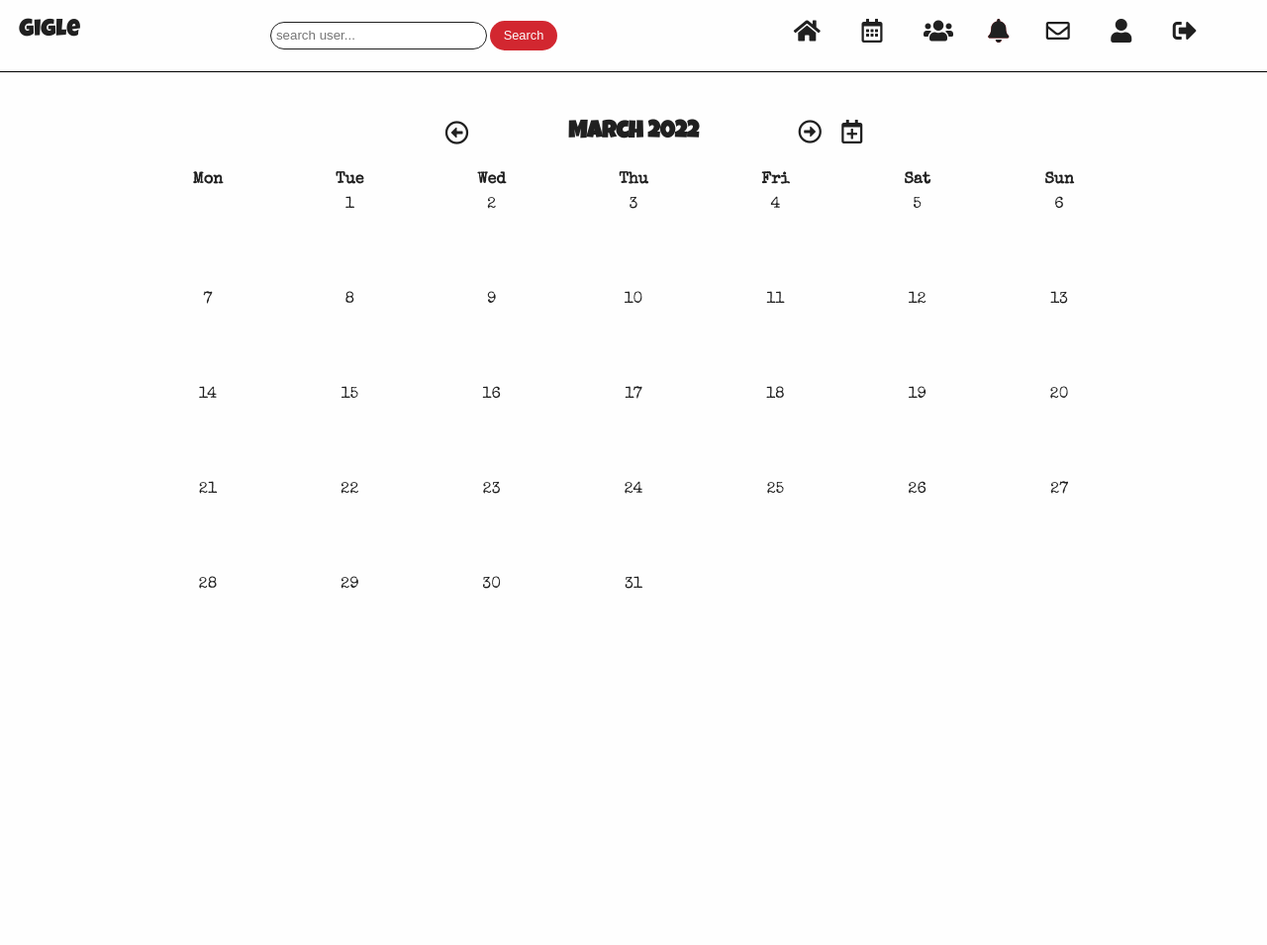
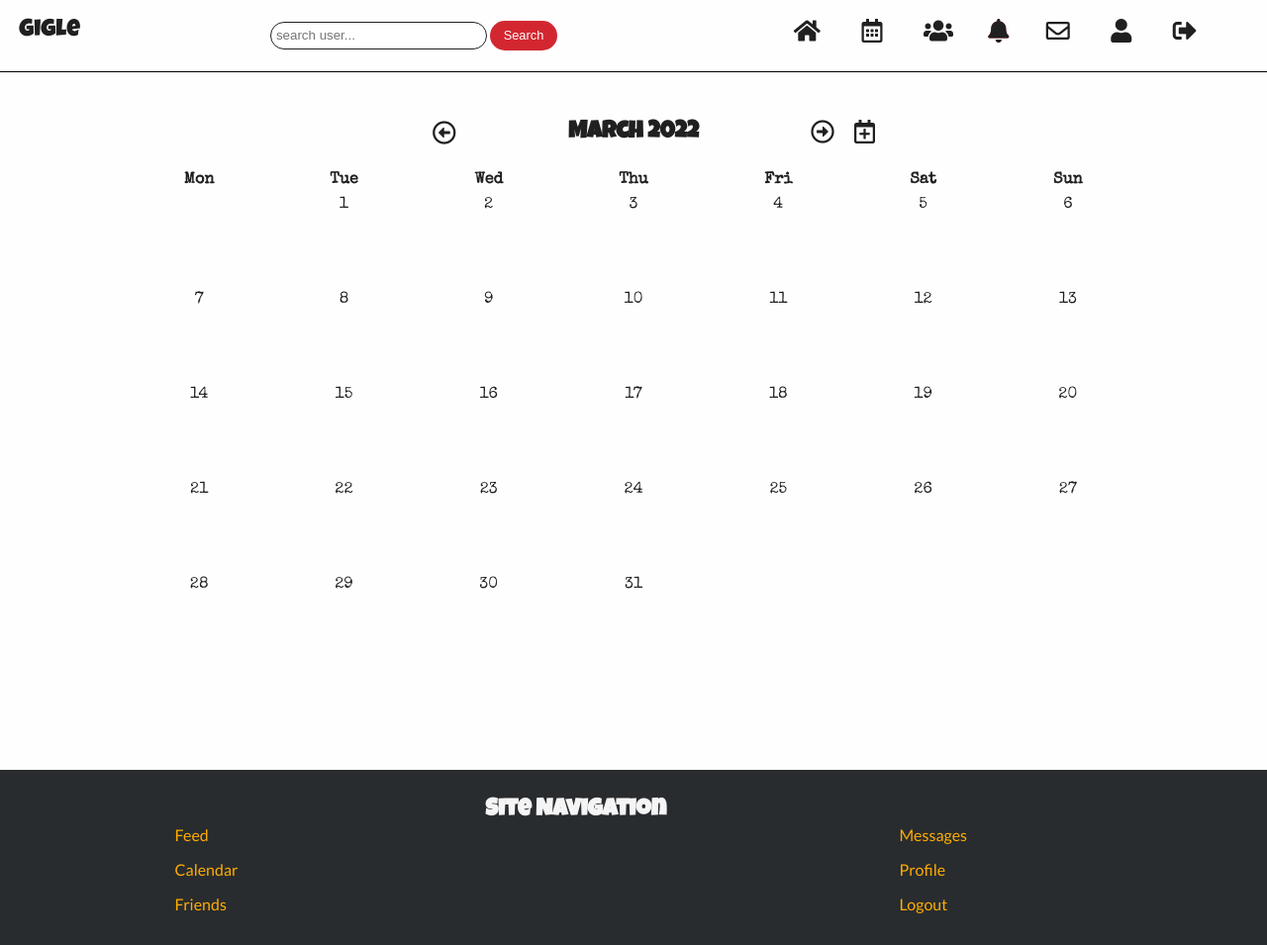
Before and after one commit to xiaoniuniu89/giglep4, a Django app: page /calendar/ in a window 1280 px wide. Shown: the whole page at 99% size. Before the commit the page ends 595 px from the top, so only its background shows below. Run offline with Django 3.2, Linux system fonts and the light colour scheme; the visitor is signed in with stand-in values (Sample User, id 1); data that the repository does not hold is empty; some libraries are stand-ins or nearby versions.

Commit message:
add basic footer and add footer specific to calendar page

```diff
--- a/gig_calendar/views.py
+++ b/gig_calendar/views.py
@@ -42,6 +42,7 @@ class CalendarView(LoginRequiredMixin, ListView):
         context['calendar'] = mark_safe(html_cal)
         context['prev_month'] = prev_month(d)
         context['next_month'] = next_month(d)
+        context['title'] = 'calendar'
         return context
 
 
--- a/gigle/settings.py
+++ b/gigle/settings.py
@@ -31,7 +31,7 @@ TEMPLATES_DIR = os.path.join(BASE_DIR, 'templates')
 SECRET_KEY = os.environ.get('SECRET_KEY')
 
 # SECURITY WARNING: don't run with debug turned on in production!
-DEBUG = False
+DEBUG = True
 
 ALLOWED_HOSTS = ['p4gigle.herokuapp.com', 'localhost']
 
--- a/static/gig_calendar/css/calendar.css
+++ b/static/gig_calendar/css/calendar.css
@@ -12,11 +12,9 @@
     --green: #44D62C;
   }
 
-
-
 .cal-wrapper {
-    width: 98%;
-    margin: 2em auto;
+    width: 100%; min-height: 850px;
+    margin: 2em auto 0;
     position: relative;
 }
 
@@ -37,20 +35,13 @@
 .calendar {
   width: 98%;
   font-family: 'Special Elite', cursive;
-    margin: 2em auto;
+  margin: 2em auto 0;
 }
-
-  /* .calendar tr, .calendar td {
-    border: 1px solid var(--dull-grey);
-  } */
 
 .calendar th {
   padding: .7em;
   text-align: center;
-    /* font-size: 18px; */
 }
-
-
 
 .calendar td {
   width: 7em;
@@ -83,7 +74,6 @@
     display: none;
 }
 
-
 .fa-external-link-alt {
   position: absolute;
   right: 5%;
@@ -91,6 +81,12 @@
 
 .relative-card {
   position: relative;
+}
+
+.cal-footer {
+  margin-top: auto;
+  position: absolute; bottom: 0;
+  margin: 0;
 }
 
 @media screen and (min-width: 700px){
@@ -131,7 +127,6 @@
         right: 24em;
     }
 
-
   }
 
   @media screen and (min-width: 1400px) {
@@ -152,8 +147,6 @@
         text-align: center;
         font-size: 12px;
       }
-
-
 
       .calendar td {
         width: 1.8em;
@@ -191,5 +184,4 @@
       font-size: 1.2rem;
     }
 
-
   }
--- a/static/organiser/css/organiser.css
+++ b/static/organiser/css/organiser.css
@@ -23,6 +23,14 @@
   .center {
       text-align: center;
   }
+
+
+  body {
+      display: flex;
+      flex-direction: column;
+      min-height: 100vh;
+  }
+
 /* header style */
 /* hide desktop nav bar  */
 
@@ -140,6 +148,38 @@
 
 /* end header style */
 
+
+.footer, .cal-footer {
+    width: 100%;
+    margin-top: 3em;
+    background-color: #292c2f;
+    color: whitesmoke;
+    padding: 1.5em .5em;
+    display: flex;
+    margin-top: auto;
+}
+
+footer a {
+  color: var(--orange);
+}
+
+.footer-site-nav {
+    width: 90%;
+}
+
+.footer-site-nav .heading {
+    text-align: center;
+}
+
+.footer-nav-links {
+    display: flex;
+    justify-content: space-around;
+}
+
+.footer-nav-links li {
+    padding: .5em .2em;
+}
+
 /* feed  */
 
 .feed-heading {
@@ -170,6 +210,10 @@
     padding: 1em;
     box-shadow: -1px 1px 2px var(--off-grey);
     border-radius: 5px;
+}
+
+.profile-card {
+    margin: 3em auto 8em !important;
 }
 
 .post-author-wrapper {
@@ -224,9 +268,11 @@
 
 
 .profile-info {
-    width: 95%; margin: 2em auto;
+    width: 95%; margin: 0 auto ;
     max-width: 600px;
 }
+
+
 
 .card-wrapper {
     display: flex;
--- a/templates/organiser/base.html
+++ b/templates/organiser/base.html
@@ -88,11 +88,48 @@
                    name="user"
                    class="search-field" />
             <button type="submit"
-                    class="btn-small btn-primary" />Search</button>
+                    class="btn-small btn-primary">Search</button>
         </form>
     </div>
 
     {% block content %}{% endblock %}
+    {% if title != 'calendar' %}
+        <footer class="footer">
+            <div class="footer-site-nav">
+                <h3 class="heading">Site Navigation</h3>
+                <div class="footer-nav-links">
+                    <ul>
+                        <li class="nav-item"><a href="{% url 'feed' %}">Feed</a></li>
+                        <li class="nav-item"><a href="{% url 'cal:calendar' %}">Calendar</a></li>
+                        <li class="nav-item"><a href="{% url 'user-profile-list' %}">Friends</li>
+                    </ul>
+                    <ul>
+                        <li class="nav-item "><a href="{% url 'inbox' %} ">Messages</span></a></li>
+                        <li class="nav-item "><a href="{% url 'my-profile'%}">Profile</a></li>
+                        <li class="nav-item "><a href="{% url 'logout' %}">Logout</a></li>
+                    </ul>
+                </div>
+            </div>
+        </footer>
+    {% else %}
+        <footer class="cal-footer">
+            <div class="footer-site-nav">
+                <h3 class="heading">Site Navigation</h3>
+                <div class="footer-nav-links">
+                    <ul>
+                        <li class="nav-item"><a href="{% url 'feed' %}">Feed</a></li>
+                        <li class="nav-item"><a href="{% url 'cal:calendar' %}">Calendar</a></li>
+                        <li class="nav-item"><a href="{% url 'user-profile-list' %}">Friends</li>
+                    </ul>
+                    <ul>
+                        <li class="nav-item "><a href="{% url 'inbox' %} ">Messages</span></a></li>
+                        <li class="nav-item "><a href="{% url 'my-profile'%}">Profile</a></li>
+                        <li class="nav-item "><a href="{% url 'logout' %}">Logout</a></li>
+                    </ul>
+                </div>
+            </div>
+        </footer>
+    {% endif %}
     <script src="{% static 'js/script.js' %}"></script>
 
 </body>
--- a/templates/organiser/my-profile.html
+++ b/templates/organiser/my-profile.html
@@ -1,7 +1,7 @@
 {% extends 'organiser/base.html' %}
 {% block content %}
     <main>
-        <div class="profile-info card">
+        <div class="profile-info card profile-card">
             <div class="card-wrapper">
                 {% if "placeholder" in user.musician.profile_pic.url %}
                     <img class="profile-pic" src="https://res.cloudinary.com/daniel-callaghan/image/upload/v1642328437/user-1633249_640_ogwtqg.png">
```
Lines whose indentation alone changed are shown as unchanged.
